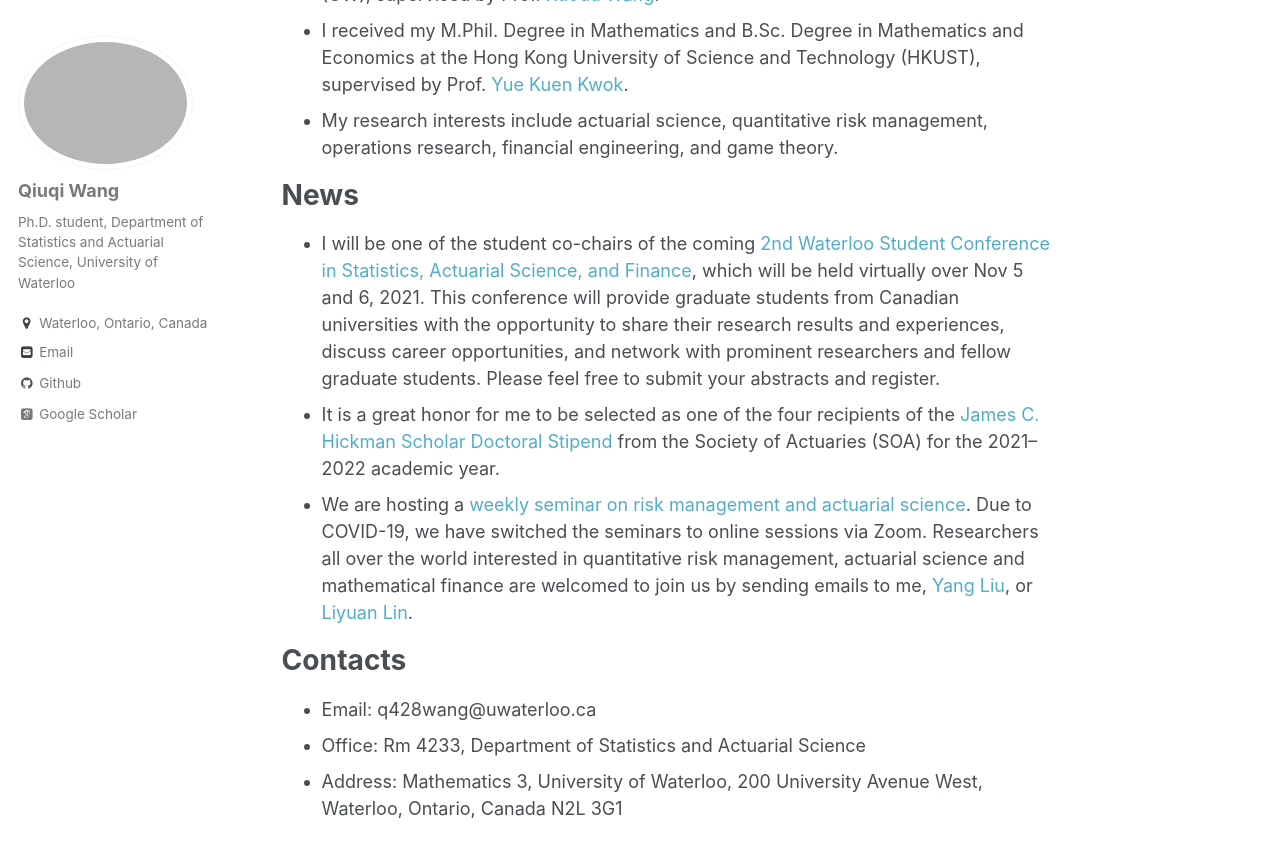
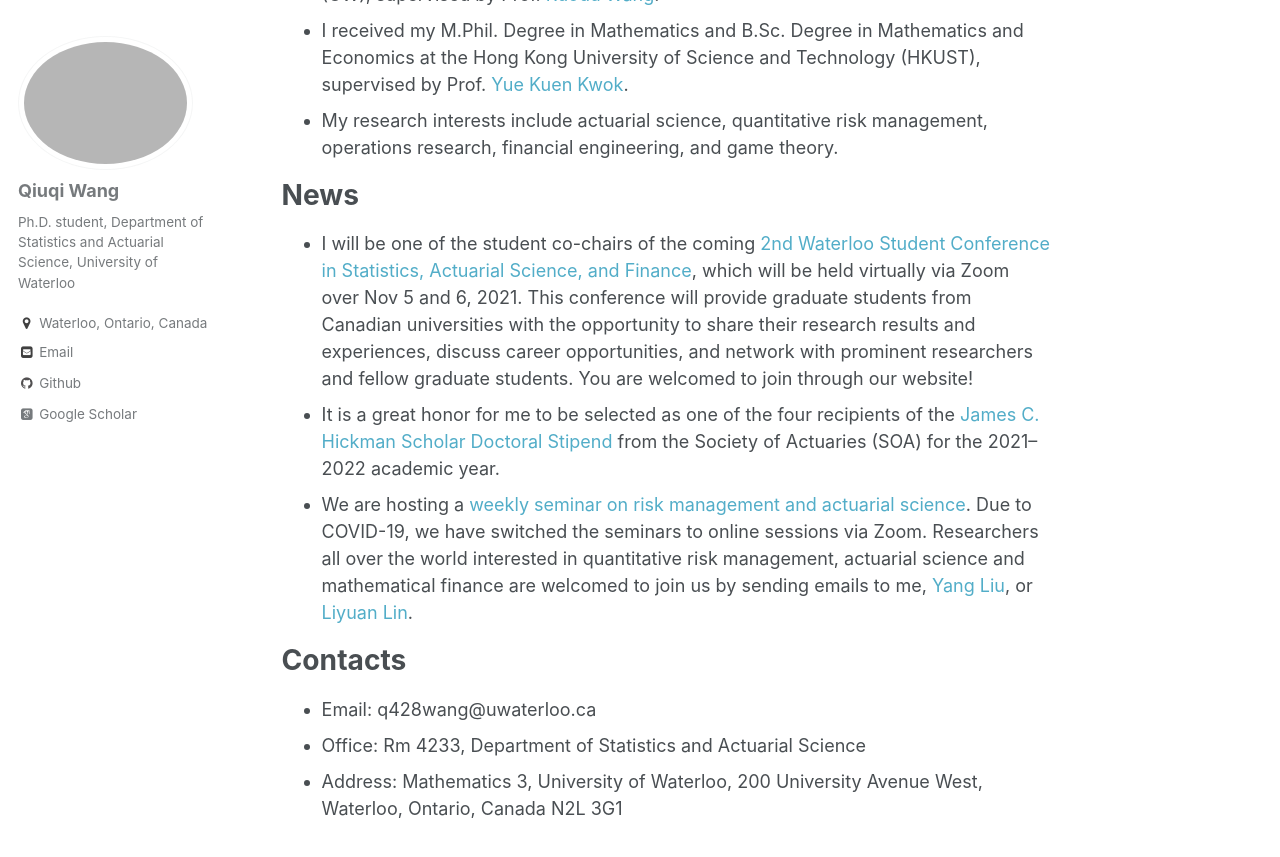
Before and after one commit to qwangan/qwangan.github.io, a Jekyll site: the page built from _pages/about.md, in a window 1280 px wide and 900 px high, scrolled down 591 px. Shown: the top 857 px of the window. Built offline with Jekyll 4.4.1, drawn with Linux system fonts in a browser that asks for light colours; some web fonts are replaced.

Commit message:
Update about.md

```diff
--- a/_pages/about.md
+++ b/_pages/about.md
@@ -18,7 +18,7 @@ redirect_from:
 * My research interests include actuarial science, quantitative risk management, operations research, financial engineering, and game theory.
 
 # News
-* I will be one of the student co-chairs of the coming [2nd Waterloo Student Conference in Statistics, Actuarial Science, and Finance](https://uwaterloo.ca/statistics-actuarial-science-finance-student-conference/), which will be held virtually over Nov 5 and 6, 2021. This conference will provide graduate students from Canadian universities with the opportunity to share their research results and experiences, discuss career opportunities, and network with prominent researchers and fellow graduate students. Please feel free to submit your abstracts and register.
+* I will be one of the student co-chairs of the coming [2nd Waterloo Student Conference in Statistics, Actuarial Science, and Finance](https://uwaterloo.ca/statistics-actuarial-science-finance-student-conference/), which will be held virtually via Zoom over Nov 5 and 6, 2021. This conference will provide graduate students from Canadian universities with the opportunity to share their research results and experiences, discuss career opportunities, and network with prominent researchers and fellow graduate students. You are welcomed to join through our website!
 * It is a great honor for me to be selected as one of the four recipients of the [James C. Hickman Scholar Doctoral Stipend](https://www.soa.org/resources/announcements/press-releases/2021/hickmans-scholar/) from the Society of Actuaries (SOA) for the 2021--2022 academic year.
 * We are hosting a [weekly seminar on risk management and actuarial science](https://yang-liu16.github.io/seminar/). Due to COVID-19, we have switched the seminars to online sessions via Zoom. Researchers all over the world interested in quantitative risk management, actuarial science and mathematical finance are welcomed to join us by sending emails to me, [Yang Liu](https://yang-liu16.github.io/), or [Liyuan Lin](mailto:l89lin@uwaterloo.ca).
 
```
